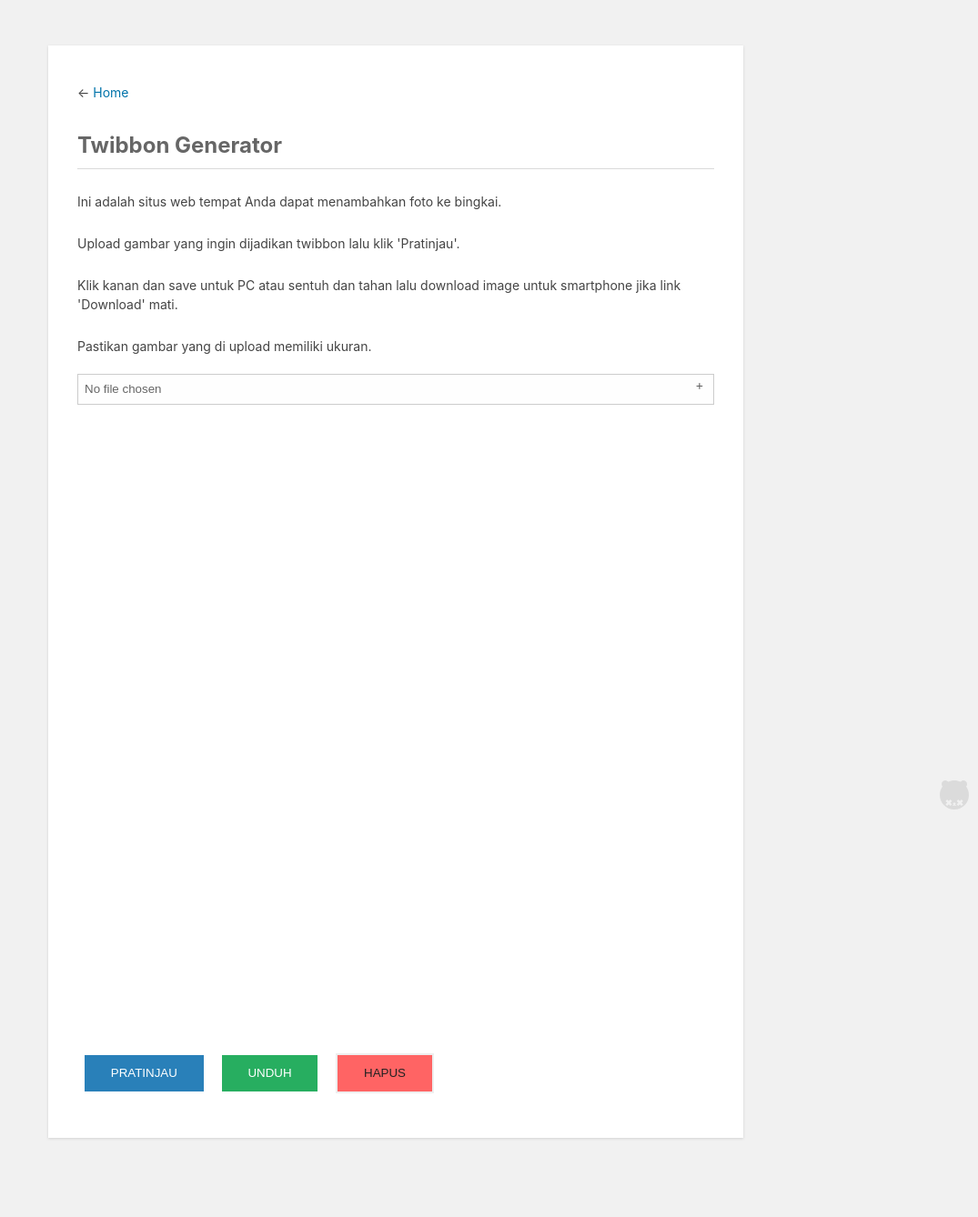
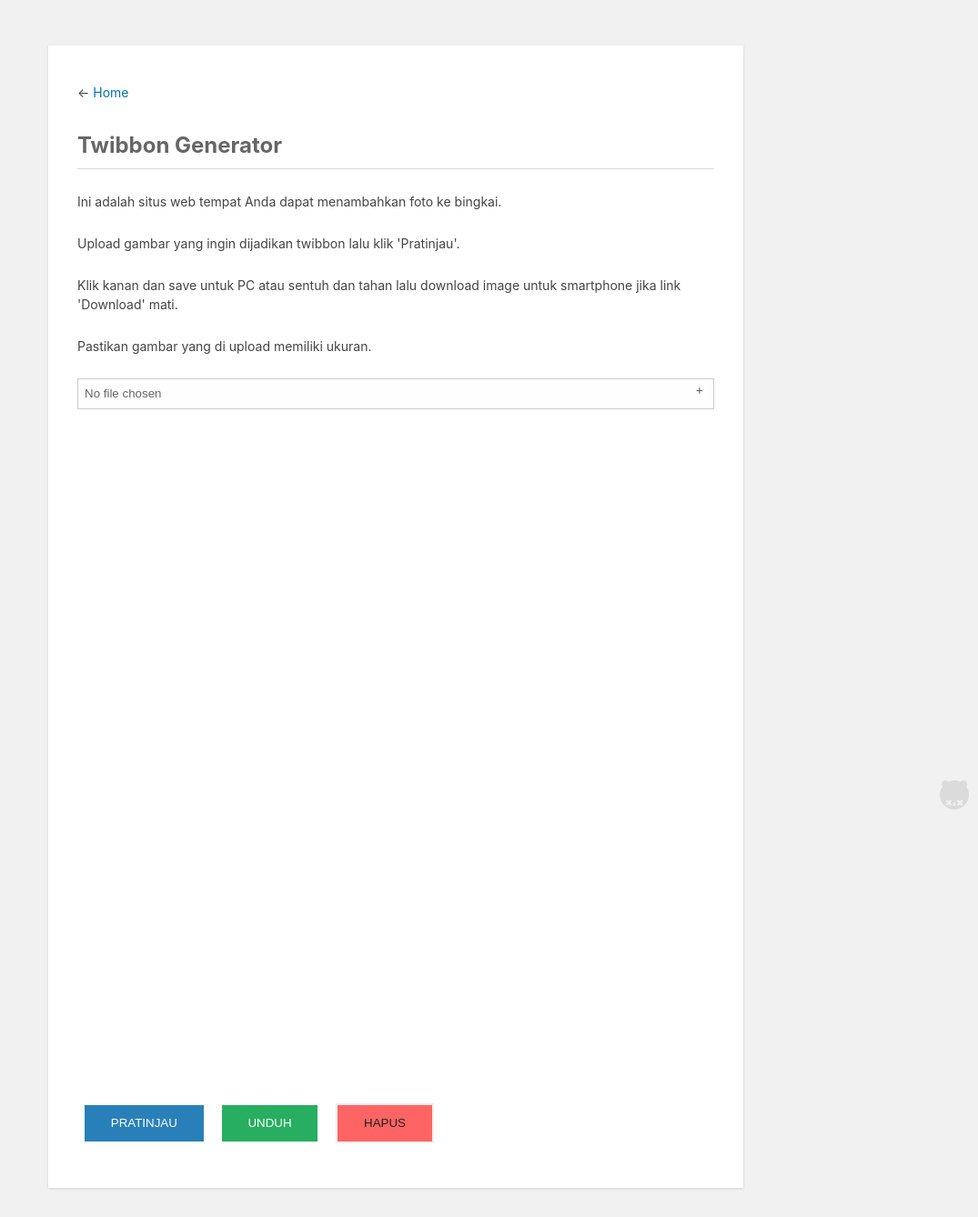
Before and after one commit to susahcebok/blog, a Jekyll site: the page built from _posts/2018-01-01-twibbon.html, in a window 1280 px wide. Shown: the whole page at 91% size, without its empty margins (205-1280 px from the left). Built offline with Jekyll 4.4.1, drawn with Linux system fonts in a browser that asks for light colours; nearby versions of some CDN libraries; before the commit the page ends 1283 px from its top, so only the background shows below that.

Commit message:
Update 2018-01-01-twibbon.html

```diff
--- a/_posts/2018-01-01-twibbon.html
+++ b/_posts/2018-01-01-twibbon.html
@@ -13,13 +13,18 @@
 
 <p>Pastikan gambar yang di upload memiliki ukuran.</p>
 
+<p>
 <label class="upload">
 <input id="image_input" type="file" multiple/>
 </label>
+</p>
 
-<span id="error"></span>
+<p>
+<div class="cvs">
 <canvas id="canvas"></canvas>
-<br>
+</div>
+</p>
+
 <button class="btn blue" onclick="generate()">PRATINJAU</button>
 <button class="btn green" onclick="download()" id="download" disabled>UNDUH</button>
 <button class="btn red" id="cancel" onclick="location.reload()">HAPUS</button>
```
